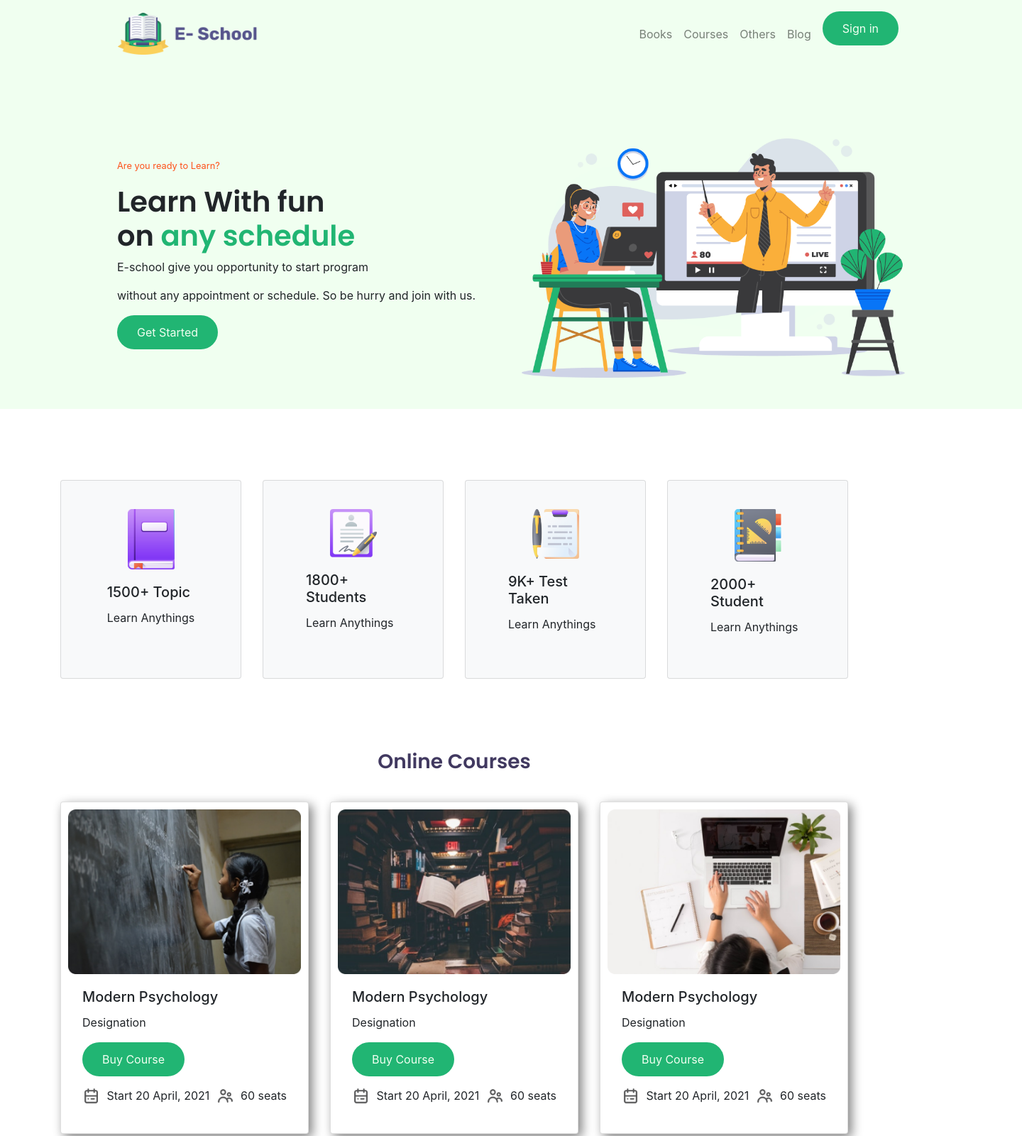
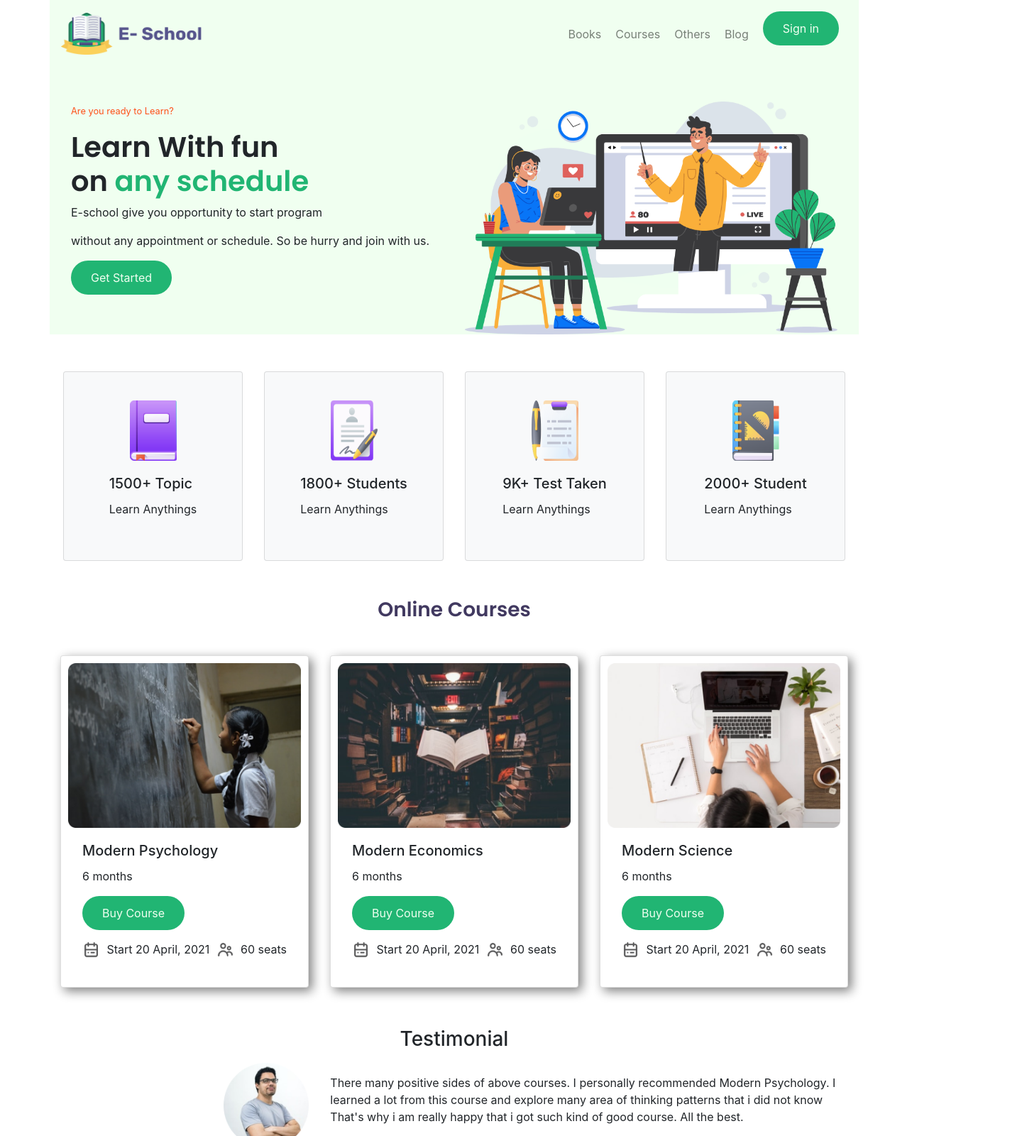
Before and after one commit to touhedulhaque/e-school, a plain HTML site: page index.html in a window 1280 px wide. Shown: the top 1600 px of the page at 71% size, 1440 px wide, since content can reach past the window. Drawn offline with nearby package versions, Linux system fonts and the light colour scheme.

Commit message:
responsive by bootstrap class done

```diff
--- a/index.html
+++ b/index.html
@@ -18,48 +18,47 @@
 </head>
 
 <body>
-    <section class="bg-color-sec">
+    <section class="container bg-color-sec mb-5">
         <!--start nav-bar with bg-color-->
-        <div class="container">
 
         <nav class="navbar navbar-expand-lg navbar-light">
-                <a class="navbar-brand row align-items-center" href="#"><img class="logo-resize"
-                        src="images/ICON/Logo.png" alt=""></a>
+            <a class="navbar-brand row align-items-center" href="#"><img src="images/ICON/Logo.png" alt=""
+                    width="200px"></a>
 
-                <button class="navbar-toggler" type="button" data-toggle="collapse" data-target="#navbarNav"
-                    aria-controls="navbarNav" aria-expanded="false" aria-label="Toggle navigation">
+            <button class="navbar-toggler" type="button" data-toggle="collapse" data-target="#navbarText"
+                aria-controls="navbarText" aria-expanded="false" aria-label="Toggle navigation">
                 <span class="navbar-toggler-icon"></span>
             </button>
-                <div class="collapse navbar-collapse d-flex justify-content-end" id="navbarNav">
-                    <ul class="navbar-nav">
+            <div class="collapse navbar-collapse" id="navbarNav">
+                <ul class="navbar-nav ml-auto">
                     <div class="row align-items-center">
-                            <li class="nav-item">
+                        <li class="nav-item mr-1">
                             <a class="nav-link" href="#books">Books</a>
                         </li>
-                            <li class="nav-item">
+                        <li class="nav-item mr-1">
                             <a class="nav-link" href="#courses">Courses</a>
                         </li>
-                            <li class="nav-item">
+                        <li class="nav-item mr-1">
                             <a class="nav-link" href="#others">Others</a>
                         </li>
-                            <li class="nav-item">
+                        <li class="nav-item mr-1">
                             <a class="nav-link" href="#blog">Blog</a>
 
-                            <li class="nav-item">
+                        <li class="nav-item mr-1">
                             <a class="nav-link" href="#sign in"><button class="button-all">Sign in</button></a>
                         </li>
                     </div>
                 </ul>
             </div>
         </nav>
-        </div>
+
         <!--finish nav bar but bg-color running till-->
         <!--learn with fun start-->
-        <div class="container">
+        <div class="container mt-5 mb-5">
             <div id="carouselExampleSlidesOnly" class="carousel slide" data-ride="carousel">
                 <div class="carousel-inner">
                     <div class="carousel-item active">
-                        <div class="row align-items-center">
+                        <div class="row">
                             <div class="col-md-6">
                                 <p><small>Are you ready to Learn?</small></p>
                                 <h1>Learn With fun <br> on <span>any schedule</span></h1>
@@ -68,12 +67,10 @@
                                 <button class="button-all">Get Started</button>
                             </div>
                             <div class="col-md-6">
-                                <img src="images/Photos/Illustration.png" class="d-block w-100" alt="...">
-                            </div>
-
+                                <img src="images/Photos/Illustration.png" class="img-fluid w-100" alt="...">
                             </div>
                         </div>
-
+                    </div>
                 </div>
             </div>
         </div>
@@ -81,23 +78,19 @@
 
     <!--learn with fun finish and bg color finish-->
     <!--start 4 card section-->
-
-    <section>
-        <div class="container">
-
-
-            <div class="card-deck">
-
-                <div class="card bg-light d-flex align-items-center box-deco">
-                    <img class="pic-resize img-fluid" src="images/ICON/book.png" class="card-img-top" alt="...">
+<section class="mb-5">
+    <div class="container mt-5 mb-5">
+        <div class="card-deck row mt-5 p-1">
+            <div class="card bg-light col-md-3 col-sm-6 align-items-center box-deco">
+                <img class="pic-resize" src="images/ICON/book.png" class="card-img-top" alt="...">
                 <div class="card-body">
                     <h5 class="card-title">1500+ Topic</h5>
                     <p class="card-text">Learn Anythings</p>
                 </div>
             </div>
 
-                <div class="card bg-light d-flex align-items-center box-deco">
-                    <img class="pic-resize img-fluid" src="images/ICON/Student.png" class="card-img-top" alt="...">
+            <div class="card bg-light col-md-3 col-sm-6 align-items-center  box-deco">
+                <img class="pic-resize" src="images/ICON/Student.png" class="card-img-top" alt="...">
                 <div class="card-body">
                     <h5 class="card-title">1800+ Students</h5>
                     <p class="card-text">Learn Anythings
@@ -105,16 +98,16 @@
                 </div>
             </div>
 
-                <div class="card bg-light d-flex align-items-center box-deco">
-                    <img class="pic-resize img-fluid" src="images/ICON/Test.png" class="card-img-top" alt="...">
+            <div class="card bg-light col-md-3 col-sm-6 align-items-center  box-deco">
+                <img class="pic-resize" src="images/ICON/Test.png" class="card-img-top" alt="...">
                 <div class="card-body">
                     <h5 class="card-title">9K+ Test Taken</h5>
                     <p class="card-text">Learn Anythings</p>
                 </div>
             </div>
 
-                <div class="card bg-light d-flex align-items-center box-deco">
-                    <img class="pic-resize img-fluid" src="images/ICON/Students.png" class="card-img-top" alt="...">
+            <div class="card bg-light col-md-3 col-sm-6 align-items-center box-deco ">
+                <img class="pic-resize" src="images/ICON/Students.png" class="card-img-top" alt="...">
                 <div class="card-body">
                     <h5 class="card-title">2000+ Student</h5>
                     <p class="card-text">Learn Anythings</p>
@@ -122,21 +115,20 @@
             </div>
 
         </div>
-
     </div>
 </section>
     <!--end 4 card section. changed background color according to bootstrap selected background color-->
 
     <!--start online course section-->
-    <section>
-        <div class="container">
-            <h3 class="online-head">Online Courses</h3>
+    <section class="mt-5 mb-5">
+        <div class="container mt-3 mb-3">
+            <h3 class="online-head mt-5 mb-5">Online Courses</h3>
             <div class="card-deck">
                 <div class="card box-with-shadow">
                     <img src="images/Photos/Morder pyschology.png" class="card-img-top" alt="...">
                     <div class="card-body">
                         <h5 class="card-title">Modern Psychology</h5>
-                        <p class="card-text">Designation</p>
+                        <p class="card-text">6 months</p>
                         <button class="button-all">Buy Course</button>
                         <div class="d-flex justify-content-between">
                             <img class="icon" src="images/ICON/calendar.png" alt="">
@@ -149,8 +141,8 @@
                 <div class="card box-with-shadow">
                     <img src="images/Photos/Morder psyc.png" class="card-img-top" alt="...">
                     <div class="card-body">
-                        <h5 class="card-title">Modern Psychology</h5>
-                        <p class="card-text">Designation</p>
+                        <h5 class="card-title">Modern Economics</h5>
+                        <p class="card-text">6 months</p>
                         <button class="button-all">Buy Course</button>
                         <div class="d-flex justify-content-between">
                             <img class="icon" src="images/ICON/calendar.png" alt="">
@@ -163,8 +155,8 @@
                 <div class="card box-with-shadow">
                     <img src="images/Photos/Morder pychons.png" class="card-img-top" alt="...">
                     <div class="card-body ">
-                        <h5 class="card-title">Modern Psychology</h5>
-                        <p class="card-text">Designation</p>
+                        <h5 class="card-title">Modern Science</h5>
+                        <p class="card-text">6 months</p>
                         <button class="button-all">Buy Course</button>
 
                         <div class="d-flex justify-content-between">
@@ -180,13 +172,13 @@
     </section>
     <!--end online course section-->
     <!--start testimonial section-->
-    <section>
-        <div class="container">
-            <h3 class="testimoni-align">Testiomonial</h3>
+    <section class="mt-5 mb-5">
+        <div class="container p-2">
+            <h3 class="text-center">Testimonial</h3>
 
-            <div class="row align-items-center">
+            <div class="row align-items-center p-2">
                 <div class="col-md-4 d-flex justify-content-end">
-                    <img class="testimoni-img-resize" src="images/Photos/Man.png" alt="">
+                    <img class="testimonial-img-resize" src="images/Photos/Man.png" alt="">
                 </div>
                 <div class="col-md-8 d-flex justify-content-start">
                     <p>There many positive sides of above courses. I personally recommended Modern Psychology. I learned
@@ -199,9 +191,9 @@
     </section>
     <!--end testimonial section-->
     <!--start extra part for bonus marking-->
-    <section>
+    <section class="mt-5 mb-5">
 
-        <div class="container">
+        <div class="container mt-5 mb-5">
             <div class="spinner-grow text-primary" role="status">
                 <span class="sr-only">Loading...</span>
             </div>
@@ -228,14 +220,15 @@
             </div>
         </div>
 
-        <h3 class="award-heading-extra">"Award"</h3>
-        <div class="container">
+        <h3 class="award-heading-extra mt-5 mb-5">"Award"</h3>
+        <div class="container mt-5 mb-5">
             <div class="card-deck">
                 <div class="card box-deco bg-info text-white">
                     <img src="images/award/prize-2.png" class="card-img-top" alt="...">
                     <div class="card-body">
                         <h5 class="card-title">Inspire Award</h5>
-                    <p class="card-text">Among a bunch of awards; above are the last three ceremony certificate by dedicating, perseverence and hard work.</p>
+                        <p class="card-text">Among a bunch of awards; above are the last three ceremony certificate by
+                            dedicating, perseverence and hard work.</p>
                     </div>
                     <div class="card-footer">
                         <small class="text-muted">Last updated 3 months ago</small>
@@ -245,7 +238,8 @@
                     <img src="images/award/prize-3.jpeg" class="card-img-top" alt="...">
                     <div class="card-body">
                         <h5 class="card-title">Super Hero Award</h5>
-                    <p class="card-text">TAmong a bunch of awards; above are the last three ceremony certificate by dedicating, perseverence and hard work.</p>
+                        <p class="card-text">TAmong a bunch of awards; above are the last three ceremony certificate by
+                            dedicating, perseverence and hard work.</p>
                     </div>
                     <div class="card-footer">
                         <small class="text-muted">Last updated 1 month ago</small>
@@ -255,7 +249,8 @@
                     <img src="images/award/prize-1.png" class="card-img-top" alt="...">
                     <div class="card-body">
                         <h5 class="card-title">Entrepreneural Award</h5>
-                    <p class="card-text">Among a bunch of awards; above are the last three ceremony certificate by dedicating, perseverence and hard work.</p>
+                        <p class="card-text">Among a bunch of awards; above are the last three ceremony certificate by
+                            dedicating, perseverence and hard work.</p>
                     </div>
                     <div class="card-footer">
                         <small class="text-muted">Last updated 3 mins ago</small>
@@ -274,7 +269,7 @@
                 <div class="col-md-5">
                     <p>Millions of people of all ages and from around the world are improving their lives with us</p>
                 </div>
-                <div class="col-md-3">
+                <div class="col-md-3 col-sm-6">
                     <ul>
                         <li><strong>Course</strong> </li>
                         <li>Graphic Design</li>
@@ -305,7 +300,7 @@
         </div>
         <footer>
             <small class="foot-note">
-                <p>Copyright © 2020.demo >> practiced by touhedul haque</p>
+                <p>Copyright © 2020.demo >> practiced by Touhedul haque. Zürich, Switzerland</p>
             </small>
         </footer>
 
--- a/style.css
+++ b/style.css
@@ -1,23 +1,18 @@
 body{
     font-family: 'Poppins', sans-serif;
 }
-.container{
-    margin-bottom: 100px;
-}
+
+
 .bg-color-sec{
     background-color:#f0fff0;
-    background-position: 0%;
-    width: 1440px;
-    height: 576px;
+    /* background-position: 0%; */
+    /* width: 1440px;
+    height: 576px; */
     left: 0px;
     top: opx;
-    margin-bottom: 100px;
-}
-.logo-resize{
-    height: 59px;
-    width: 198.07px;
-    left: 212px;
-    top: 30px;
+    background-size: cover;
+
+
 }
 .button-all{
     color: #f0fff0;
@@ -45,7 +40,7 @@ span{
 }
 .box-deco{
     border-radius: 10px;
-    padding: 40px; 1px;
+    padding: 40px 1px;
 
 }
 .box-deco:hover{
@@ -68,11 +63,8 @@ span{
     border-radius: 20px;
     padding: 10px 10px 5px 10px;
 }
-.testimoni-align{
-    text-align: center;
-    margin-bottom: 80px;
-}
-.testimoni-img-resize{
+
+.testimonial-img-resize{
     width: 120px;
     height: 120px;
 }
```
Also changed, not shown: 2 other files. Lines whose indentation alone changed are shown as unchanged.
